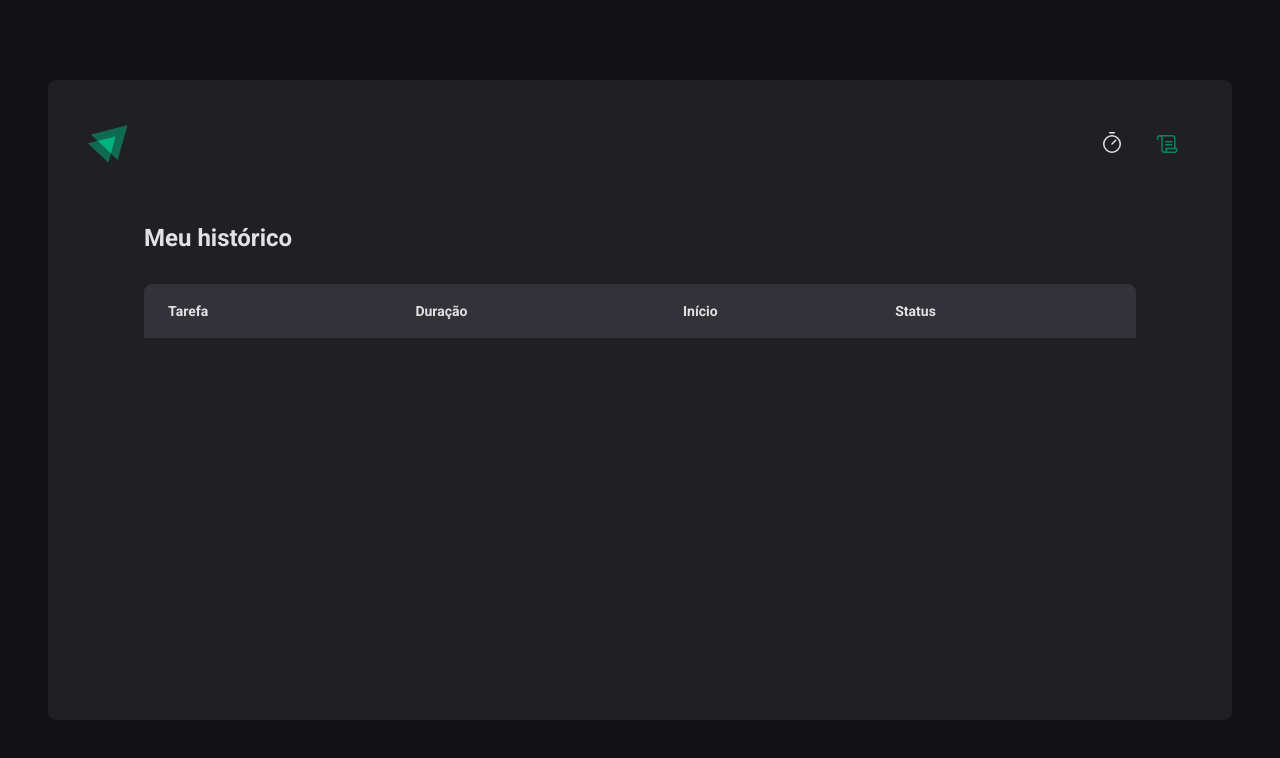
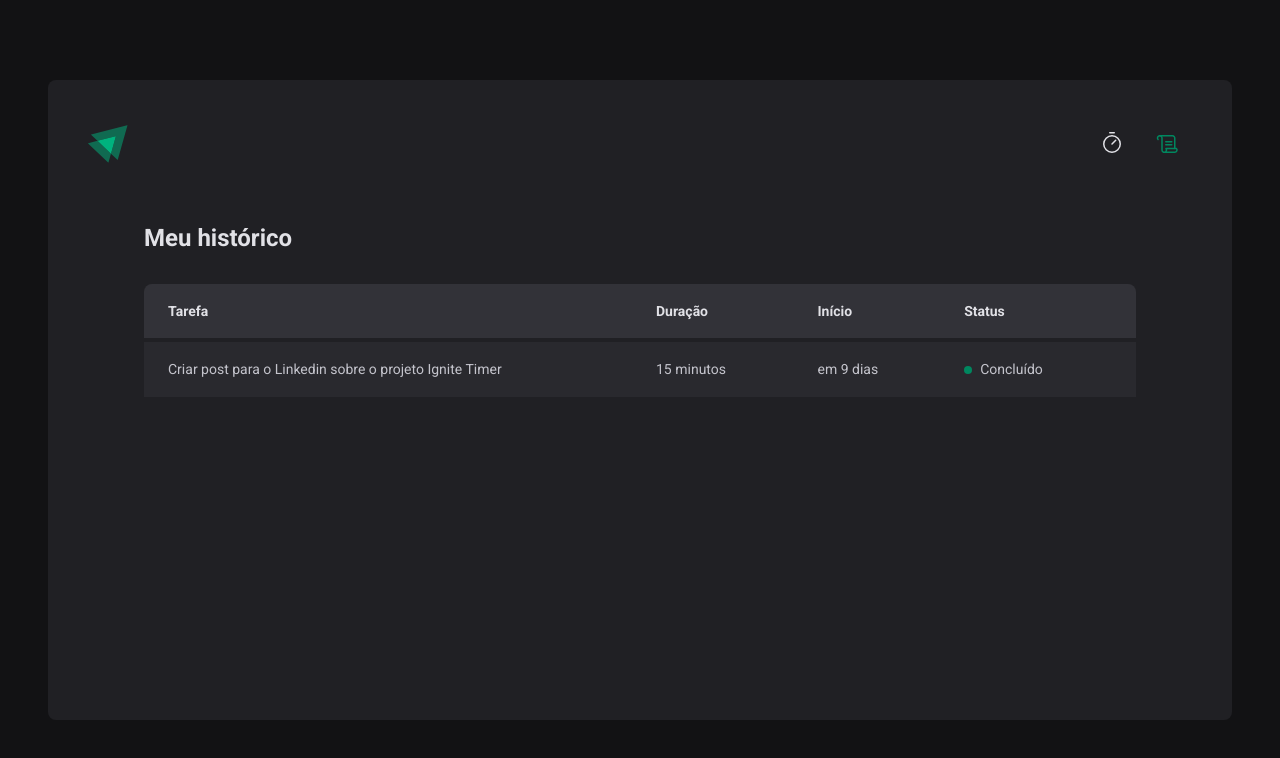
Before and after one commit to lauro-almeida/ignite-timer, a React (Vite) app: page /history in a window 1280 px wide. Shown: the top 758 px of the page. Built offline with nearby package versions, Linux system fonts and the light colour scheme.

Commit message:
Concluding the project

```diff
--- a/src/contexts/CyclesContext.tsx
+++ b/src/contexts/CyclesContext.tsx
@@ -1,6 +1,7 @@
-import { createContext, ReactNode, useReducer, useState } from 'react'
+import { differenceInSeconds } from 'date-fns'
+import { createContext, ReactNode, useEffect, useReducer, useState } from 'react'
 import { addNewCycleAction, interruptCurrentCycleAction, markCurrentCycleAsFinishedAction } from '../reducers/cycles/actions'
-import { ActionTypes, Cycle, cyclesReducer } from '../reducers/cycles/reducer'
+import { Cycle, cyclesReducer } from '../reducers/cycles/reducer'
 
 interface CreateCycleData {
   task: string
@@ -30,13 +31,36 @@ export function CyclesContextProvider({
   const [cyclesState, dispatch] = useReducer(cyclesReducer, {
     cycles: [],
     activeCycle: null,
+  }, () => {
+    const storedStateAsJSON = localStorage.getItem('@ignite-timer:cycles-state-1.0.0')
+
+    if (storedStateAsJSON) {
+      return JSON.parse(storedStateAsJSON)
+    }
+
+    return {
+      cycles: [{id: 1, task: "Criar post para o Linkedin sobre o projeto Ignite Timer", minutesAmount: 15, startDate: new Date(2022, 9, 18), finishedDate: new Date(2022, 9, 18)}],
+      activeCycle: null,
+    }
   })
-
-  const [amountSecondsPassed, setAmountSecondsPassed] = useState(0)
 
   const { cycles, activeCycleId } = cyclesState
 
   const activeCycle = cycles.find((cycle) => cycle.id === activeCycleId)
+
+  const [amountSecondsPassed, setAmountSecondsPassed] = useState(() => {
+    if (activeCycle) {
+      return differenceInSeconds(new Date(), new Date(activeCycle.startDate))
+    }
+    return 0
+  })
+
+  useEffect(() => {
+    const stateJSON = JSON.stringify(cyclesState)
+
+    localStorage.setItem('@ignite-timer:cycles-state-1.0.0', stateJSON)
+  }, [cyclesState])
+
 
   function markCurrentCycleAsFinished() {
     dispatch(markCurrentCycleAsFinishedAction())
--- a/src/pages/History/index.tsx
+++ b/src/pages/History/index.tsx
@@ -28,7 +28,7 @@ export function History() {
                   <td>{cycle.task}</td>
                   <td>{cycle.minutesAmount} minutos</td>
                   <td>
-                    {formatDistanceToNow(cycle.startDate, {
+                    {formatDistanceToNow(new Date(cycle.startDate), {
                       addSuffix: true,
                       locale: ptBR,
                     })}
--- a/src/pages/Home/CountDown/index.tsx
+++ b/src/pages/Home/CountDown/index.tsx
@@ -21,7 +21,7 @@ export function CountDown() {
       interval = setInterval(() => {
         const secondsDifference = differenceInSeconds(
           new Date(),
-          activeCycle.startDate,
+          new Date(activeCycle.startDate),
         )
 
         if (secondsDifference >= totalSeconds) {
--- a/src/pages/Home/NewCycleForm/index.tsx
+++ b/src/pages/Home/NewCycleForm/index.tsx
@@ -28,7 +28,7 @@ export function NewCycleForm() {
         id="minutesAmount"
         placeholder="00"
         step={5}
-        min={1}
+        min={5}
         max={60}
         {...register('minutesAmount', { valueAsNumber: true })}
       />
--- a/src/pages/Home/index.tsx
+++ b/src/pages/Home/index.tsx
@@ -19,7 +19,7 @@ const newCycleFormValidationSchema = zod.object({
   task: zod.string().min(1, 'Informe a tarefa'),
   minutesAmount: zod
     .number()
-    .min(1, 'O tempo mínimo de cada ciclo é de 5 minutos')
+    .min(5, 'O tempo mínimo de cada ciclo é de 5 minutos')
     .max(60, 'O tempo máximo de cada ciclo é de 60 minutos'),
 })
 
```
